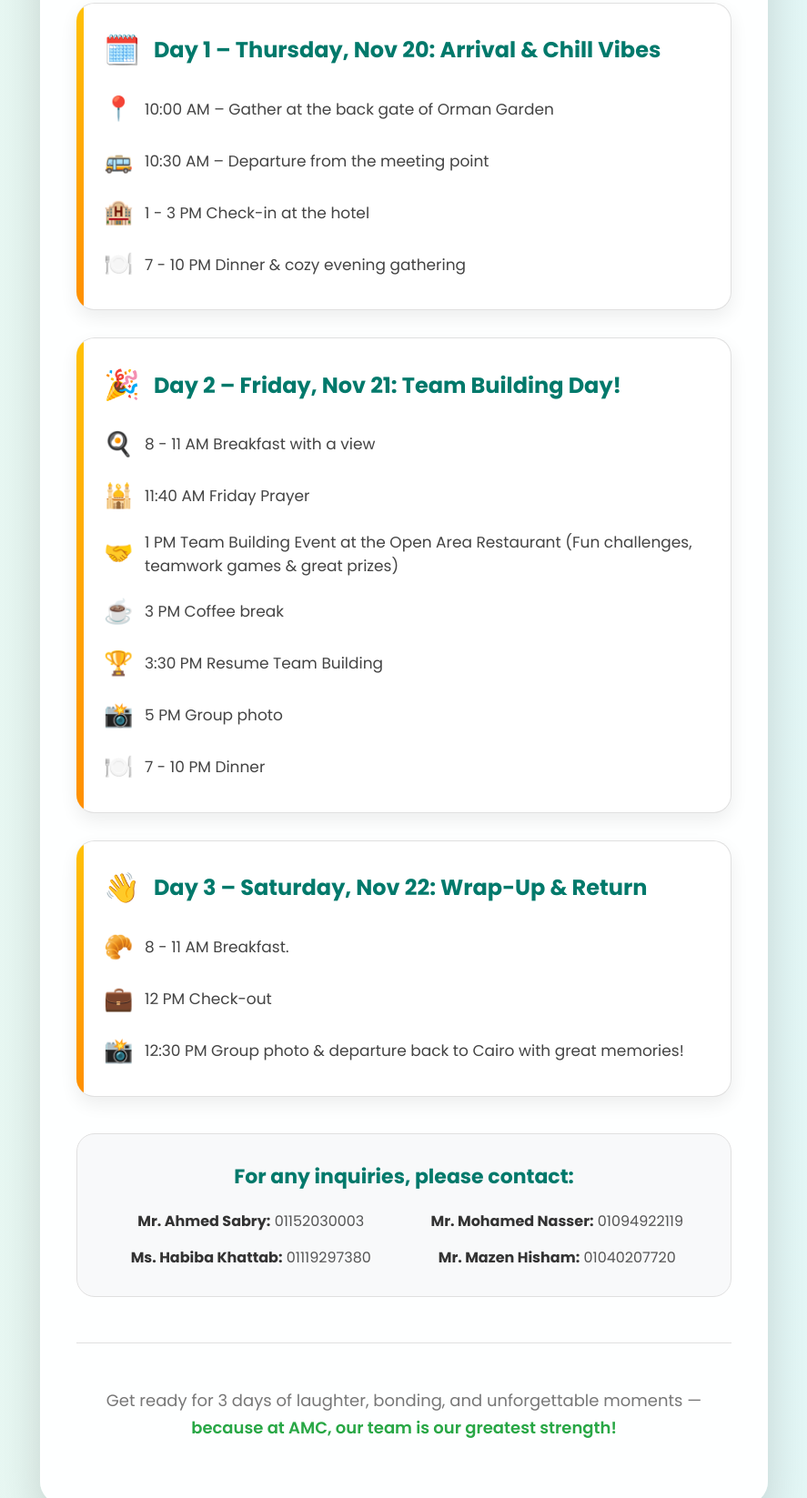
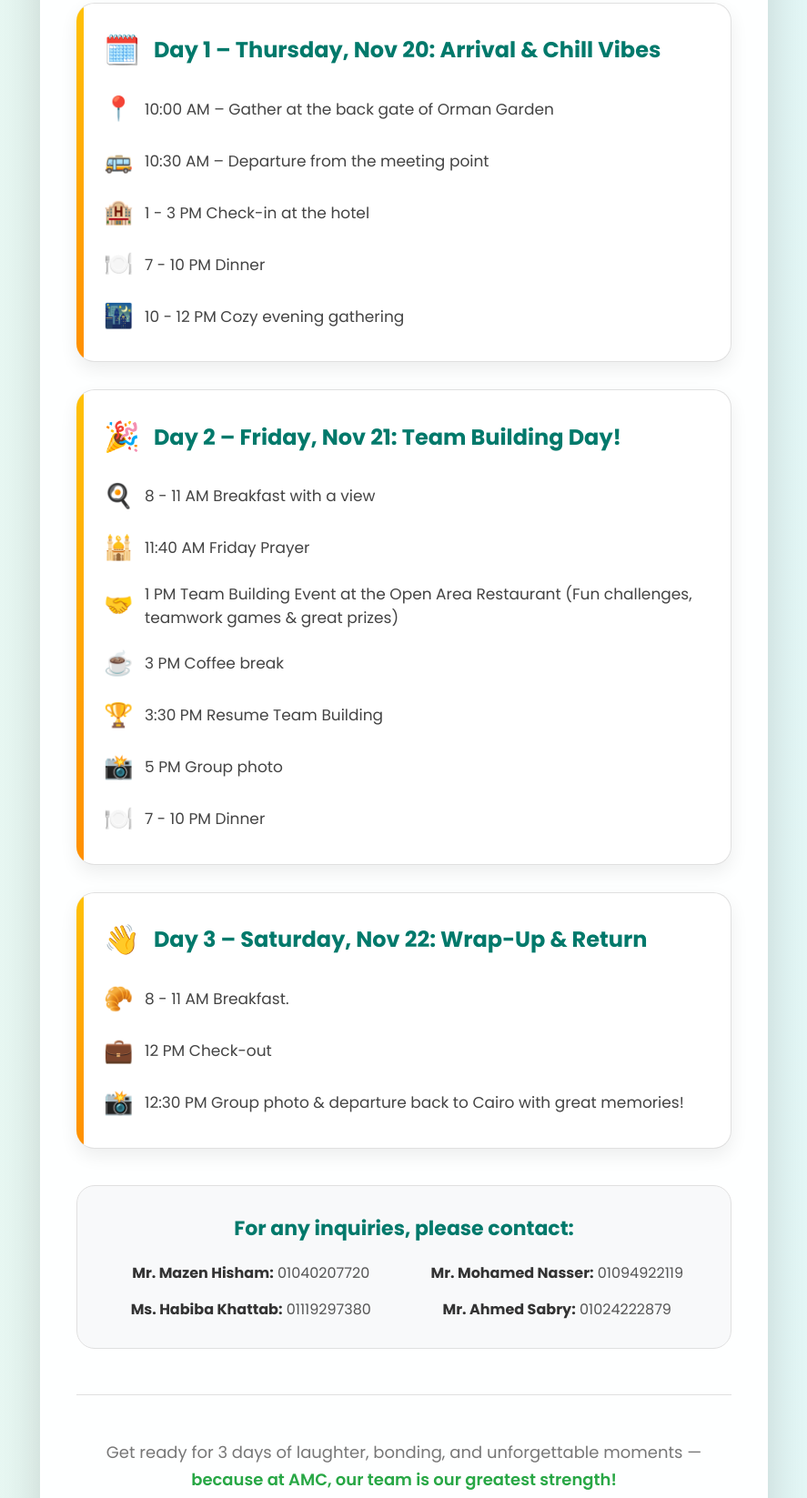
Before and after one commit to ahlymedical/AMCiansTrip, a website: page index.html in a window 1280 px wide. Shown: the part 749-2396 px from the top of the page at 91% size, without its empty margins (196-1083 px from the left). Drawn offline with Linux system fonts and the light colour scheme.

Commit message:
Update index.html

```diff
--- a/index.html
+++ b/index.html
@@ -351,7 +351,9 @@
                 <li><span class="activity-icon">📍</span> 10:00 AM – Gather at the back gate of Orman Garden</li>
                 <li><span class="activity-icon">🚌</span> 10:30 AM – Departure from the meeting point</li>
                 <li><span class="activity-icon">🏨</span> 1 - 3 PM Check-in at the hotel</li>
-                <li><span class="activity-icon">🍽️</span> 7 - 10 PM Dinner & cozy evening gathering</li>
+                <li><span class="activity-icon">🍽️</span> 7 - 10 PM Dinner</li>
+                <li><span class="activity-icon">🌃</span> 10 - 12 PM Cozy evening gathering</li>
+
             </ul>
         </div>
 
@@ -383,10 +385,10 @@
     <div class="contact-info">
         <h4>For any inquiries, please contact:</h4>
         <div class="contact-grid">
-            <div class="contact-person"><strong>Mr. Ahmed Sabry:</strong> 01152030003</div>
+            <div class="contact-person"><strong>Mr. Mazen Hisham:</strong> 01040207720</div>
             <div class="contact-person"><strong>Mr. Mohamed Nasser:</strong> 01094922119</div>
             <div class="contact-person"><strong>Ms. Habiba Khattab:</strong> 01119297380</div>
-            <div class="contact-person"><strong>Mr. Mazen Hisham:</strong> 01040207720</div>
+            <div class="contact-person"><strong>Mr. Ahmed Sabry:</strong> 01024222879</div>
         </div>
     </div>
 
```
